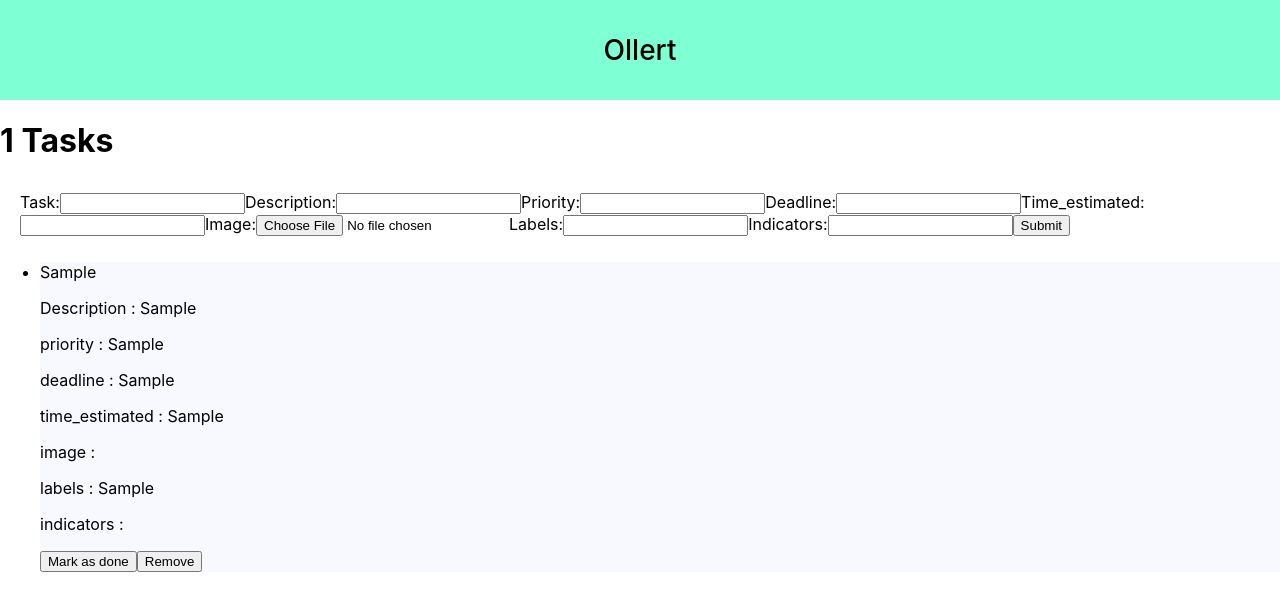
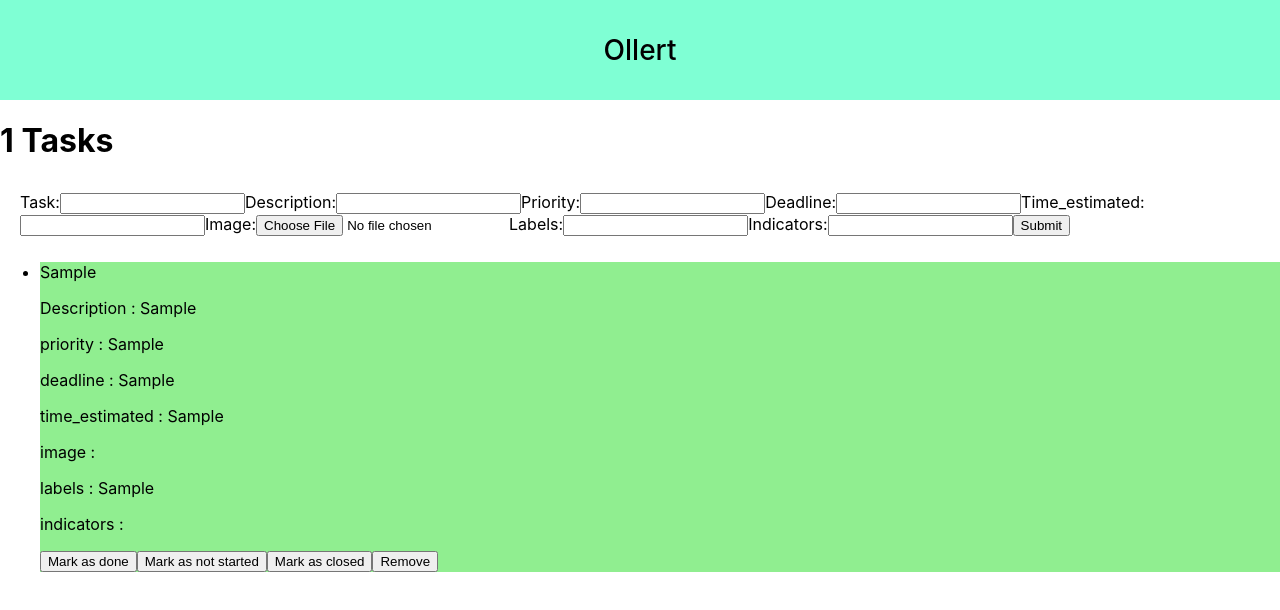
Before and after one commit to Rmgreco/Inspr-Test, a React (Create React App) app in the folder ollert/: page /list/1 in a window 1280 px wide. Both pictures are taken after typing "Sample", "Sample", "Sample", "Sample", "Sample", "Sample" into the empty fields and a click on the button "Submit". Shown: the top 610 px of the page. Built offline with nearby package versions, Linux system fonts and the light colour scheme.

Commit message:
add 4 states to task

```diff
--- a/ollert/src/App.css
+++ b/ollert/src/App.css
@@ -1,3 +1,5 @@
+
+
 .header {
   align-items: center;
   /* background-color: #343a40; */
--- a/ollert/src/components/TodoItemTask.js
+++ b/ollert/src/components/TodoItemTask.js
@@ -3,21 +3,26 @@ import '../App.css';
 
 
 const TodoItemTask = ({ todo, id, onRemoveTodo, description, priority,
-      deadline, time_estimated, image, labels, indicators, onToggleTodoDone, isDone }) => {
+  deadline, time_estimated, image, labels, indicators, onToggleTodoDone, isDone,
+  notStarted, onToggleTodoNotStarted, onToggleTodoClosed, closed }) => {
   const removeTodoHandler = useCallback(() => onRemoveTodo(id), [id, onRemoveTodo])
+  const toggleTodoDoneHandler = useCallback(() => onToggleTodoDone(id), [id, onToggleTodoDone])
+  const toggleTodoNotStartedHandler = useCallback(() => onToggleTodoNotStarted(id), [id, onToggleTodoNotStarted])
+  const toggleTodoClosedHandler = useCallback(() => onToggleTodoClosed(id), [id, onToggleTodoClosed])
 
-        const toggleTodoDoneHandler = useCallback(() => onToggleTodoDone(id), [id, onToggleTodoDone])
   return (
-          <li className="li">
-            <p style={{textDecoration: isDone ? 'line-through' : 'none'}}>{todo}</p>
-            <p style={{textDecoration: isDone ? 'line-through' : 'none'}}>Description : {description}</p>
-            <p style={{textDecoration: isDone ? 'line-through' : 'none'}}>priority : {priority}</p>
-            <p style={{textDecoration: isDone ? 'line-through' : 'none'}}>deadline : {deadline}</p>
-            <p style={{textDecoration: isDone ? 'line-through' : 'none'}}>time_estimated : {time_estimated}</p>
-            <p style={{textDecoration: isDone ? 'line-through' : 'none'}}>image : {image}</p>
-            <p style={{textDecoration: isDone ? 'line-through' : 'none'}}>labels : {labels}</p>
-            <p style={{textDecoration: isDone ? 'line-through' : 'none'}}>indicators : {indicators}</p>
-            <button onClick={toggleTodoDoneHandler}>{`Mark as ${isDone ? 'pending': 'done'}`}</button>
+    <li className="li" style={{ backgroundColor: closed ? 'grey' : notStarted ? 'red' : 'lightgreen' }}>
+      <p style={{ textDecoration: isDone ? 'line-through' : 'none' }}>{todo}</p>
+      <p style={{ textDecoration: isDone ? 'line-through' : 'none' }}>Description : {description}</p>
+      <p style={{ textDecoration: isDone ? 'line-through' : 'none' }}>priority : {priority}</p>
+      <p style={{ textDecoration: isDone ? 'line-through' : 'none' }}>deadline : {deadline}</p>
+      <p style={{ textDecoration: isDone ? 'line-through' : 'none' }}>time_estimated : {time_estimated}</p>
+      <p style={{ textDecoration: isDone ? 'line-through' : 'none' }}>image : {image}</p>
+      <p style={{ textDecoration: isDone ? 'line-through' : 'none' }}>labels : {labels}</p>
+      <p style={{ textDecoration: isDone ? 'line-through' : 'none' }}>indicators : {indicators}</p>
+      <button onClick={toggleTodoDoneHandler}>{`Mark as ${isDone ? 'pending' : 'done'}`}</button>
+      <button onClick={toggleTodoNotStartedHandler}>{`Mark as ${notStarted ? 'in progress' : 'not started'}`}</button>
+      <button onClick={toggleTodoClosedHandler}>{`Mark as ${closed ? 'open': 'closed'}`}</button>
       <button onClick={removeTodoHandler}>Remove</button>
     </li>
   )
--- a/ollert/src/components/TodoTask.js
+++ b/ollert/src/components/TodoTask.js
@@ -3,13 +3,13 @@ import React from 'react';
 import TodoItemTask from './TodoItemTask'
 import '../App.css';
 
-const TodoList = ({ todoItems, onRemoveTodo, onToggleTodoDone }) => (
+const TodoList = ({ todoItems, onRemoveTodo, onToggleTodoDone, onToggleTodoNotStarted, onToggleTodoClosed }) => (
   <ul >
     {
       todoItems &&
       Array.isArray(todoItems) &&
       todoItems.map(({ id, todo, description, priority,
-        deadline, time_estimated, image, labels, indicators, isDone }) => (
+        deadline, time_estimated, image, labels, indicators, isDone, notStarted, closed }) => (
         <TodoItemTask
           key={id}
           id={id}
@@ -24,6 +24,10 @@ const TodoList = ({ todoItems, onRemoveTodo, onToggleTodoDone }) => (
           onRemoveTodo={onRemoveTodo}
           onToggleTodoDone={onToggleTodoDone}
           isDone={isDone}
+          onToggleTodoNotStarted={onToggleTodoNotStarted}
+          notStarted={notStarted}
+          onToggleTodoClosed={onToggleTodoClosed}
+          closed={closed}
         />
       ))
     }
--- a/ollert/src/pages/TaskPage.js
+++ b/ollert/src/pages/TaskPage.js
@@ -58,7 +58,25 @@ const TaskPage = () => {
         setTodoItems([...todoItems])
         saveInLocalStorage(`${path}-task`, todoItems)
 
-      }, [todoItems])
+    }, [todoItems])
+
+    const toggleTodoNotStartedHandler = useCallback((id, path) => {
+        const todo = todoItems.find(todoItem => todoItem.id === id)
+        todo.notStarted = !todo.notStarted
+
+        setTodoItems([...todoItems])
+        saveInLocalStorage(`${path}-task`, todoItems)
+
+    }, [todoItems])
+
+    const toggleTodoClosedHandler = useCallback((id, path) => {
+        const todo = todoItems.find(todoItem => todoItem.id === id)
+        todo.closed = !todo.closed
+
+        setTodoItems([...todoItems])
+        saveInLocalStorage(`${path}-task`, todoItems)
+
+    }, [todoItems])
 
     return (
         <div className="todo">
@@ -71,6 +89,8 @@ const TaskPage = () => {
                 todoItems={todoItems}
                 onRemoveTodo={removeTodoHandler}
                 onToggleTodoDone={toggleTodoDoneHandler}
+                onToggleTodoNotStarted={toggleTodoNotStartedHandler}
+                onToggleTodoClosed={toggleTodoClosedHandler}
             />
         </div>
     );
```
Lines whose indentation alone changed are shown as unchanged.
